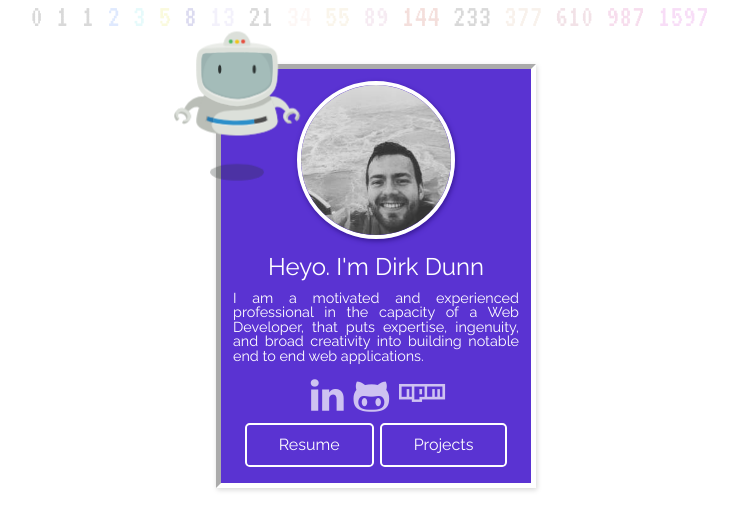
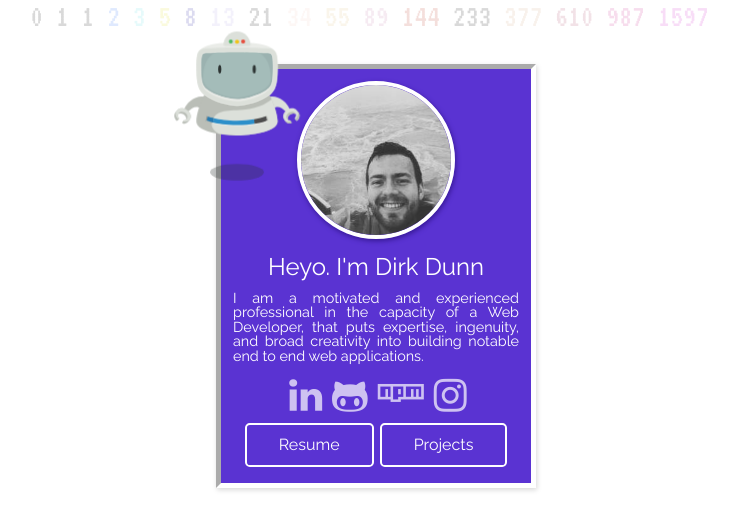
Before and after one commit to dirkdunn/dirkdunndotcom, a plain HTML site: page index.html in a window 1280 px wide. Shown: the whole page, without its empty margins (264-1002 px from the left). Drawn offline with Linux system fonts and the light colour scheme.

Commit message:
add instagram glyph, make glyphs link to appropriate pages

```diff
--- a/css/main.css
+++ b/css/main.css
@@ -47,6 +47,11 @@ html {
   font-size:16px;
   background-color:#FFF;
   /*color:#000;*/
+}
+
+ul.social a {
+	text-decoration:none;
+	color:#fff;
 }
 
 .container {
--- a/index.html
+++ b/index.html
@@ -86,10 +86,30 @@
             that puts expertise, ingenuity, and broad creativity into building notable end to end web applications.
           </p>
           <ul class="social">
-            <li class="linkedin"><i class="fa fa-linkedin" aria-hidden="true"></i></i></li>
-            <li class="github"><i class="fa fa-github-alt" aria-hidden="true"></i></li>
-            <li class="npm"><i class="icon-down icon-Npm-logo"></i> </li>
+            <li class="linkedin">
+              <a target="_blank" href="https://www.linkedin.com/in/dirk-dunn-240b0899">
+              <i class="fa fa-linkedin" aria-hidden="true"></i>
+            </a>
 
+            </li>
+            <li class="github">
+              <a target="_blank" href="https://github.com/dirkdunn">
+                <i class="fa fa-github-alt" aria-hidden="true"></i>
+              </a>
+
+            </li>
+            <li class="npm">
+              <a target="_blank" href="https://www.npmjs.com/~dirkdunn">
+                <i class="icon-down icon-Npm-logo"></i>
+              </a>
+
+            </li>
+            <li class="instagram">
+            <a target="_blank" href="https://www.instagram.com/diederickdunn">
+            <i class="fa fa-instagram" aria-hidden="true"></i>
+            </a>
+
+            </li>
           </ul>
 
           <a href="#" class="button resume">Resume</a>
--- a/js/main.js
+++ b/js/main.js
@@ -32,7 +32,7 @@
     }
   },
 
-  fibInterval = setInterval(function(){
+  fibGenerator = setInterval(function(){
     var nextFib = fibSeq[fibSeq.length-1] + fibSeq[fibSeq.length-2];
     fibSeq.push(nextFib);
     fibIndex++;
```
